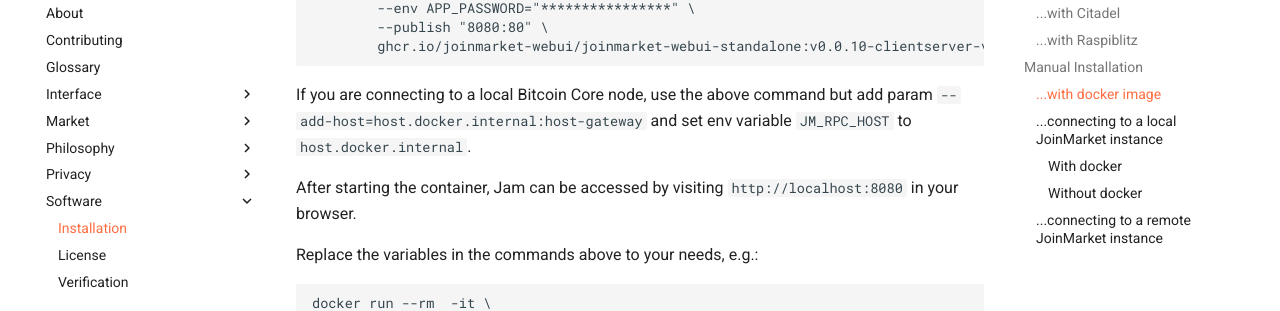
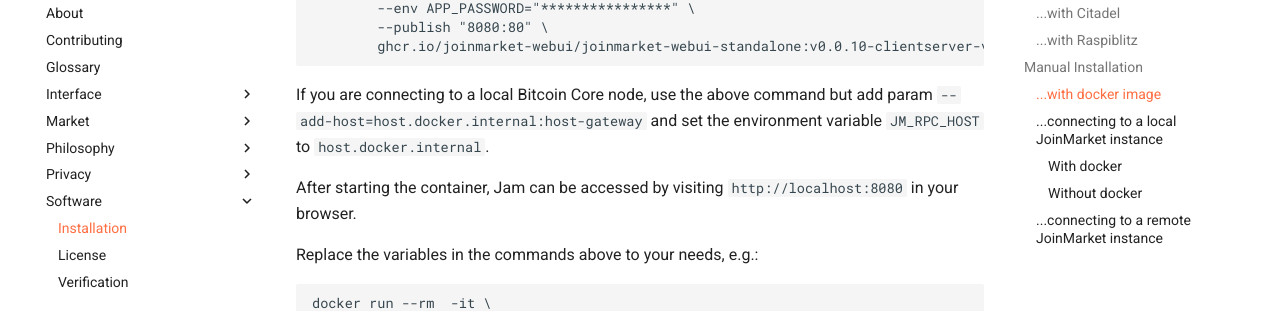
Before and after one commit to joinmarket-webui/jamdocs, an MkDocs documentation site: the page built from docs/software/installation.md, in a window 1280 px wide and 900 px high, scrolled down 2252 px. Shown: the part 149-460 px from the top of the window. Built offline with MkDocs 1.6.1 and Material for MkDocs 9.7.7, drawn with Linux system fonts in a browser that asks for light colours; nearby versions of some CDN libraries; comment, search, counter and statistics services are not loaded.

Commit message:
fix(installation): env -> environment

````diff
--- a/docs/software/installation.md
+++ b/docs/software/installation.md
@@ -108,8 +108,8 @@
 ```
 
 If you are connecting to a local Bitcoin Core node, use the above command but
-add param `--add-host=host.docker.internal:host-gateway` and set env variable
-`JM_RPC_HOST` to `host.docker.internal`.
+add param `--add-host=host.docker.internal:host-gateway` and set the environment
+variable `JM_RPC_HOST` to `host.docker.internal`.
 
 After starting the container, Jam can be accessed by visiting
 `http://localhost:8080` in your browser.
````
